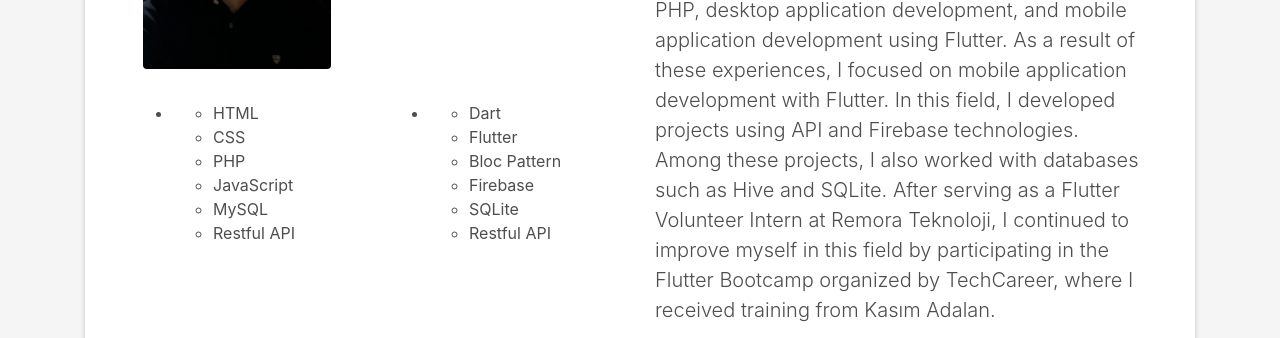
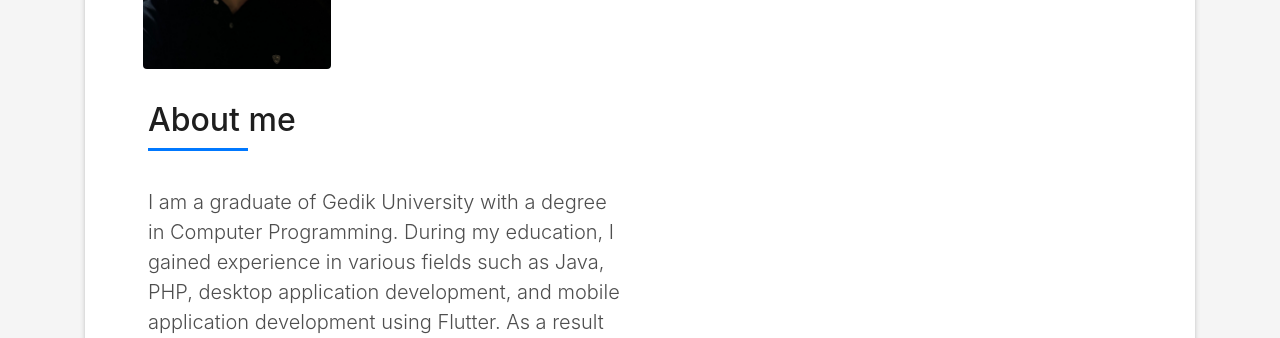
Before and after one commit to enessodbs/enessodbs.github.io, a plain HTML site: page index.html in a window 1280 px wide. Shown: the part 1109-1447 px from the top of the page. Drawn offline with Linux system fonts and the light colour scheme; files whose address does not match are found by name.

Commit message:
Update index.html

```diff
--- a/index.html
+++ b/index.html
@@ -149,42 +149,6 @@
                       </div>
                     </div>
                   </div>
-                  <div class="skill-mf">
-                    <div style="display: flex; justify-content: space-between; gap: 20px;">
-                      <!-- Sol Sütun -->
-                      <div style="flex: 1;">
-                        <ul>
-                          <li>
-
-                            <ul>
-                              <li>HTML</li>
-                              <li>CSS</li>
-                              <li>PHP</li>
-                              <li>JavaScript</li>
-                              <li>MySQL</li>
-                              <li>Restful API</li>
-                            </ul>
-                          </li>
-                        </ul>
-                      </div>
-                      <!-- Sağ Sütun -->
-                      <div style="flex: 1;">
-                        <ul>
-                          <li>
-
-                            <ul>
-                              <li>Dart</li>
-                              <li>Flutter</li>
-                              <li>Bloc Pattern</li>
-                              <li>Firebase</li>
-                              <li>SQLite</li>
-                              <li>Restful API</li>
-                            </ul>
-                          </li>
-                        </ul>
-                      </div>
-                    </div>
-
                   </div>
                 </div>
                 <div class="col-md-6" >
```
